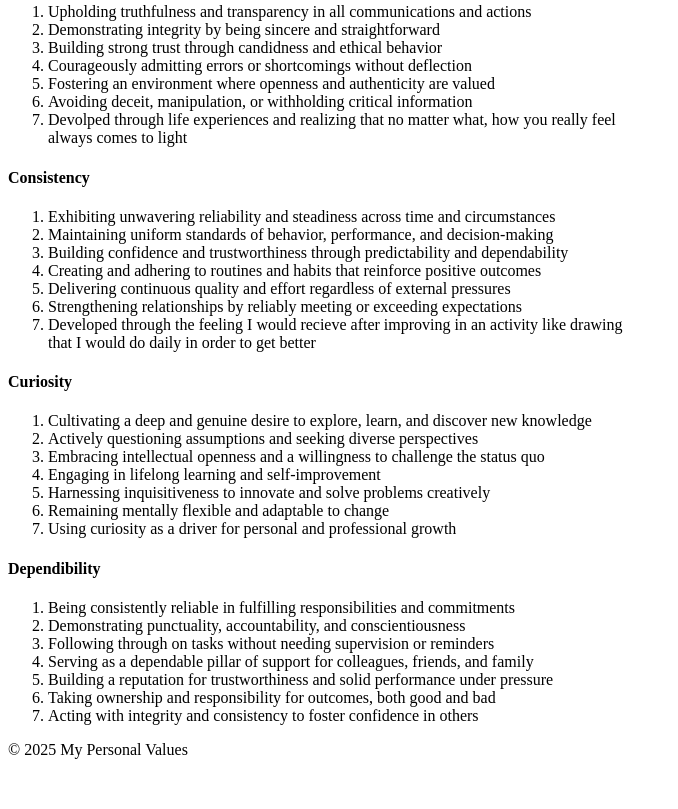
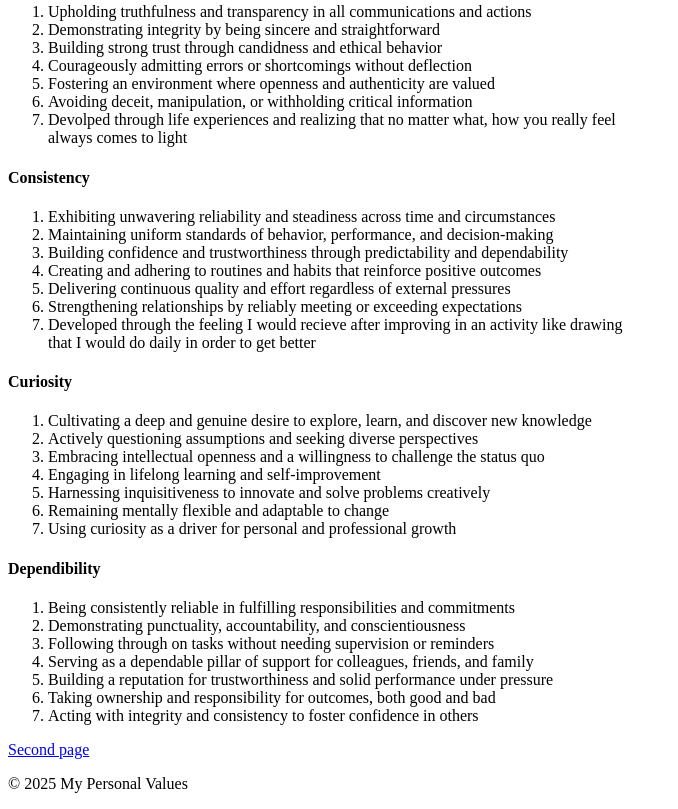
Before and after one commit to ReaganW383/VESR-Cyber-Webiste, a plain HTML site: page index.html in a window 1280 px wide. Shown: the part 899-1708 px from the top of the page, without its empty margins (0-678 px from the left). Before the commit the page ends 1674 px from the top, so only its background shows below. Drawn offline with Linux system fonts and the light colour scheme.

Commit message:
Refactor index.html structure and content

```diff
--- a/index.html
+++ b/index.html
@@ -152,6 +152,8 @@
 <li>Acting with integrity and consistency to foster confidence in others</li>
 </ol>
 
+     <p>
+    <a href="file:///C:/Users/reaga/OneDrive/Desktop/industry.html" >Second page</a></p>
 
 
             </div>
@@ -159,4 +161,5 @@
                 <p>&copy; 2025 My Personal Values</p>
                 </footer>
             </body>
+
             </main>
```
